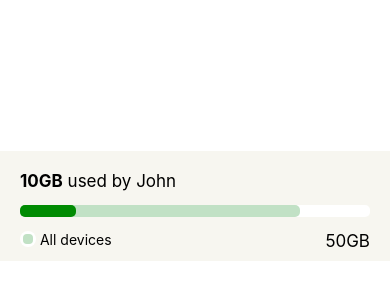
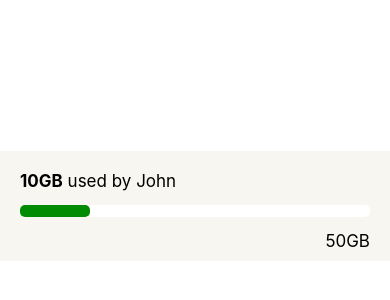
Before and after one commit to asandler77/AwesomeTSProject, a React Native app: screen / in a window 390 px wide. Shown: the part 216-516 px from the top of the page. Built offline with nearby package versions, Linux system fonts and the light colour scheme.

Commit message:
Remove circle.

```diff
--- a/App.tsx
+++ b/App.tsx
@@ -25,7 +25,7 @@ export default function App() {
                 allDevicesUsageInternetCapacityAmount={40}
                 totalInternetCapacityAmount={50}
                 daysLeft={5}
-                isMultipleDevicesExists={true}
+                isMultipleDevicesExists={false}
                 usagePerUserData={usagePerUserData}
                 currentUserIndex={1}
             />
--- a/components/ProgressBar.tsx
+++ b/components/ProgressBar.tsx
@@ -20,6 +20,8 @@ export interface ActiveBarProps {
 const ProgressBar = ({totalInternetCapacityAmount, currentDeviceUsageInternetCapacityAmount, daysLeft, allDevicesUsageInternetCapacityAmount, isMultipleDevicesExists, usagePerUserData, currentUserIndex}: ActiveBarProps): React.ReactElement => {
     const currentDevicePercentage = currentDeviceUsageInternetCapacityAmount / totalInternetCapacityAmount * 100;
     const allDevicesPercentage = allDevicesUsageInternetCapacityAmount / totalInternetCapacityAmount * 100;
+
+    // maybe to get this value calculated via pops ???
     const usedByAllDevices = () => {
         let totalUsedAmount: number = 0;
         if (usagePerUserData !== null && usagePerUserData.length > 0) {
@@ -70,13 +72,7 @@ return (
         } else {
             return (
                 <View style={styles.joinBottomItems}>
-                    <View style={styles.joinCircleAndAllDevices}>
-                        <ColoredCircle
-                            innerBackGroundColor={'#c1e1c5'}
-                            outerBackGroundColor={'white'}
-                        />
                         <Text> All devices</Text>
-                    </View>
                     <Text style={styles.totalInternetCapacityAmount}>{totalInternetCapacityAmount}GB</Text>
                 </View>
             )
```
